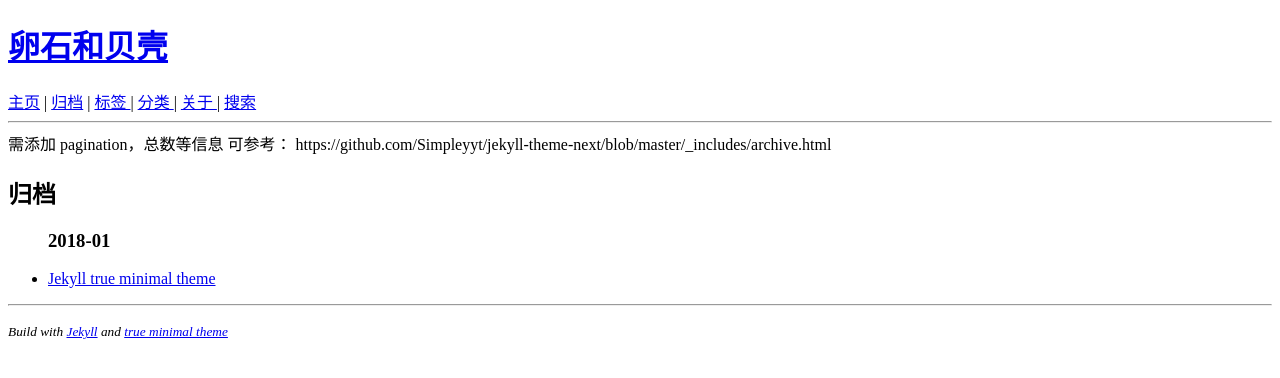
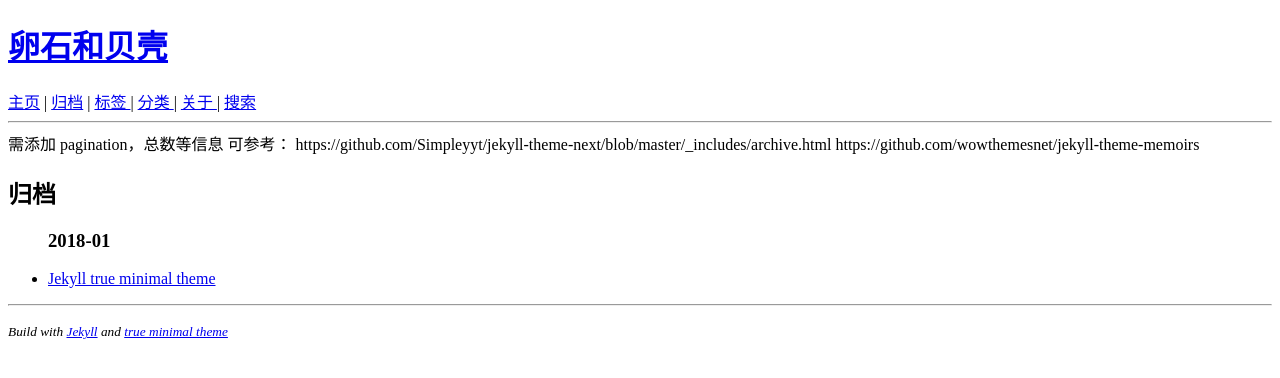
Before and after one commit to xienotes/xienotes.github.io, a Jekyll site: the page built from archive.html, in a window 1280 px wide. Shown: the top 378 px of the page. Built offline with Jekyll 4.4.1, drawn with Linux system fonts in a browser that asks for light colours.

```diff
--- a/_config.yml
+++ b/_config.yml
@@ -3,8 +3,8 @@ description: "在海边玩耍的男孩"
 
 exclude: [README.md, Makefile]
 
-url: ''
-baseurl: ''
+url: https://xienotes.github.io
+baseurl: ""
 
 markdown: kramdown
 markdown_ext: "markdown,mkdown,mkdn,mkd,md"
--- a/_includes/header.html
+++ b/_includes/header.html
@@ -1,5 +1,5 @@
 <header>
-    <h1><a href='{{ site.url }}/'>{{ site.name }}</a></h1>
+    <h1><a href='{{ site.baseurl }}/'>{{ site.name }}</a></h1>
 </header>
-<a href='{{ site.url }}/'> 主页</a> |   <a href='{{ site.url }}/archive.html'> 归档</a> | <a href='{{ site.url }}/tags.html'> 标签 </a> | <a href='{{ site.url }}/categories.html'> 分类 </a>  | <a href='{{ site.url }}/about.html'>关于 </a> | <a href='{{ site.url }}/search.html'>搜索 </a>
+<a href='{{ site.baseurl }}/'> 主页</a> |   <a href='{{ site.baseurl }}/archive.html'> 归档</a> | <a href='{{ site.baseurl }}/tags.html'> 标签 </a> | <a href='{{ site.baseurl }}/categories.html'> 分类 </a>  | <a href='{{ site.baseurl }}/about.html'>关于 </a> | <a href='{{ site.baseurl }}/search.html'>搜索 </a>
 <hr>
--- a/archive.html
+++ b/archive.html
@@ -10,6 +10,8 @@ https://gist.github.com/tuananh/743255://gist.github.com/tuananh/7432553 -->
 可参考：
 
 https://github.com/Simpleyyt/jekyll-theme-next/blob/master/_includes/archive.html
+
+https://github.com/wowthemesnet/jekyll-theme-memoirs
 
 	<h2>归档</h2>
 	<ul>
@@ -24,6 +26,6 @@ https://github.com/Simpleyyt/jekyll-theme-next/blob/master/_includes/archive.htm
 	      {% endif %}
 	    {% endunless %}
 
-	    <li><a href="{{site.url}}{{ post.url }}">{{ post.title }}</a></li>
+	    <li><a href="{{site.baseurl}}{{ post.url }}">{{ post.title }}</a></li>
 	  {% endfor %}
 	</ul>
--- a/categories.html
+++ b/categories.html
@@ -26,6 +26,6 @@ https://github.com/Simpleyyt/jekyll-theme-next
         <h3>{{ post.date | date: '%Y-%m' }}</h3>
       {% endif %}
     {% endunless %}
-    <li><a href="{{site.url}}{{ post.url }}">{{ post.title }}</a></li>
+    <li><a href="{{site.baseurl}}{{ post.url }}">{{ post.title }}</a></li>
   {% endfor %}
 </ul>
--- a/index.html
+++ b/index.html
@@ -5,7 +5,7 @@ layout: default
 {% for post in paginator.posts %}
 <section>
   <h2>
-    <a href='{{ site.url }}{{ post.url }}' title='{{ post.title }}'>
+    <a href='{{ site.baseurl }}{{ post.url }}' title='{{ post.title }}'>
       {{ post.title }}
     </a>
   </h2>
@@ -15,11 +15,11 @@ layout: default
 {% endfor %}
 
 {% if paginator.previous_page %}
-<a href='{{ site.url }}{{ paginator.previous_page_path }}'>前一页</a>
+<a href='{{ site.baseurl }}{{ paginator.previous_page_path }}'>前一页</a>
 {% endif %}
 
 &mdash; {{ paginator.page }} of {{ paginator.total_pages }} &mdash;
 
 {% if paginator.next_page %}
-<a href='{{ site.url }}{{ paginator.next_page_path }}'>后一页</a>
+<a href='{{ site.baseurl }}{{ paginator.next_page_path }}'>后一页</a>
 {% endif %}
--- a/tags.html
+++ b/tags.html
@@ -16,6 +16,6 @@ title: 标签
 	      {% endif %}
 	    {% endunless %}
 
-	    <li><a href="{{site.url}}{{ post.url }}">{{ post.title }}</a></li>
+	    <li><a href="{{site.baseurl}}{{ post.url }}">{{ post.title }}</a></li>
 	  {% endfor %}
 	</ul>
```
